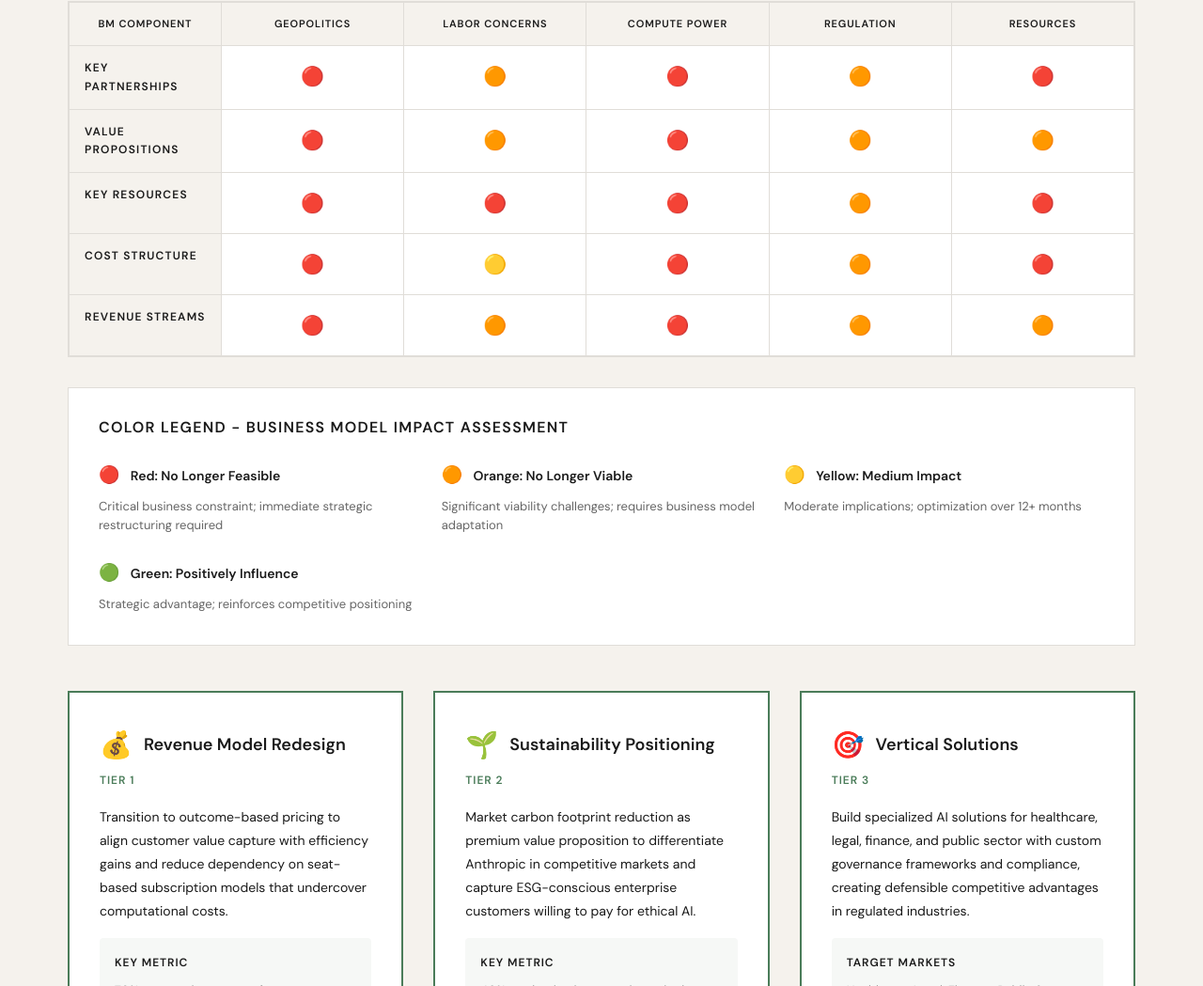
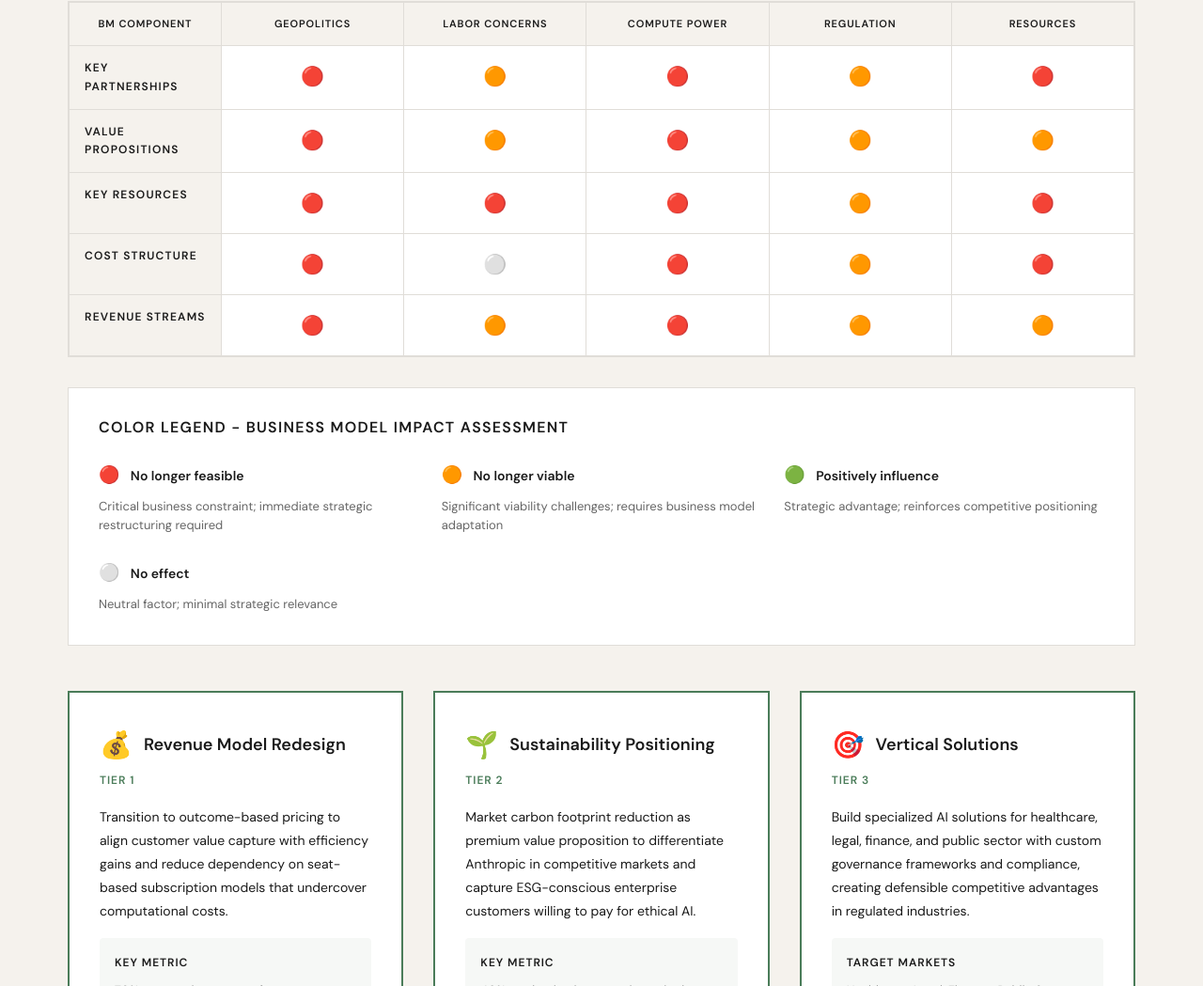
Before and after one commit to nikitaandreeveu-spec/nmb, a website: page index.html in a window 1280 px wide. Shown: the part 7913-8962 px from the top of the page at 94% size. Drawn offline with Linux system fonts and the light colour scheme.

Commit message:
Update heatmap legend: Replace yellow with grey, update all legend descriptions

```diff
--- a/index.html
+++ b/index.html
@@ -2094,7 +2094,7 @@
           <!-- Row 4: Cost Structure -->
           <div class="matrix-cell label">Cost Structure</div>
           <div class="matrix-cell critical">🔴</div>
-          <div class="matrix-cell medium">🟡</div>
+          <div class="matrix-cell medium">⚪</div>
           <div class="matrix-cell critical">🔴</div>
           <div class="matrix-cell high">🟠</div>
           <div class="matrix-cell critical">🔴</div>
@@ -2113,20 +2113,20 @@
         <h4 class="card-heading" style="margin-bottom: 24px;">Color Legend - Business Model Impact Assessment</h4>
         <div style="display: grid; grid-template-columns: repeat(auto-fit, minmax(250px, 1fr)); gap: 24px;">
           <div>
-            <p style="font-size: 14px; font-weight: 600; margin-bottom: 8px;"><span style="font-size: 18px; margin-right: 8px;">🔴</span> Red: No Longer Feasible</p>
+            <p style="font-size: 14px; font-weight: 600; margin-bottom: 8px;"><span style="font-size: 18px; margin-right: 8px;">🔴</span> No longer feasible</p>
             <p style="font-size: 13px; line-height: 1.6; color: #666;">Critical business constraint; immediate strategic restructuring required</p>
           </div>
           <div>
-            <p style="font-size: 14px; font-weight: 600; margin-bottom: 8px;"><span style="font-size: 18px; margin-right: 8px;">🟠</span> Orange: No Longer Viable</p>
+            <p style="font-size: 14px; font-weight: 600; margin-bottom: 8px;"><span style="font-size: 18px; margin-right: 8px;">🟠</span> No longer viable</p>
             <p style="font-size: 13px; line-height: 1.6; color: #666;">Significant viability challenges; requires business model adaptation</p>
           </div>
           <div>
-            <p style="font-size: 14px; font-weight: 600; margin-bottom: 8px;"><span style="font-size: 18px; margin-right: 8px;">🟡</span> Yellow: Medium Impact</p>
-            <p style="font-size: 13px; line-height: 1.6; color: #666;">Moderate implications; optimization over 12+ months</p>
+            <p style="font-size: 14px; font-weight: 600; margin-bottom: 8px;"><span style="font-size: 18px; margin-right: 8px;">🟢</span> Positively influence</p>
+            <p style="font-size: 13px; line-height: 1.6; color: #666;">Strategic advantage; reinforces competitive positioning</p>
           </div>
           <div>
-            <p style="font-size: 14px; font-weight: 600; margin-bottom: 8px;"><span style="font-size: 18px; margin-right: 8px;">🟢</span> Green: Positively Influence</p>
-            <p style="font-size: 13px; line-height: 1.6; color: #666;">Strategic advantage; reinforces competitive positioning</p>
+            <p style="font-size: 14px; font-weight: 600; margin-bottom: 8px;"><span style="font-size: 18px; margin-right: 8px;">⚪</span> No effect</p>
+            <p style="font-size: 13px; line-height: 1.6; color: #666;">Neutral factor; minimal strategic relevance</p>
           </div>
         </div>
       </div>
```
